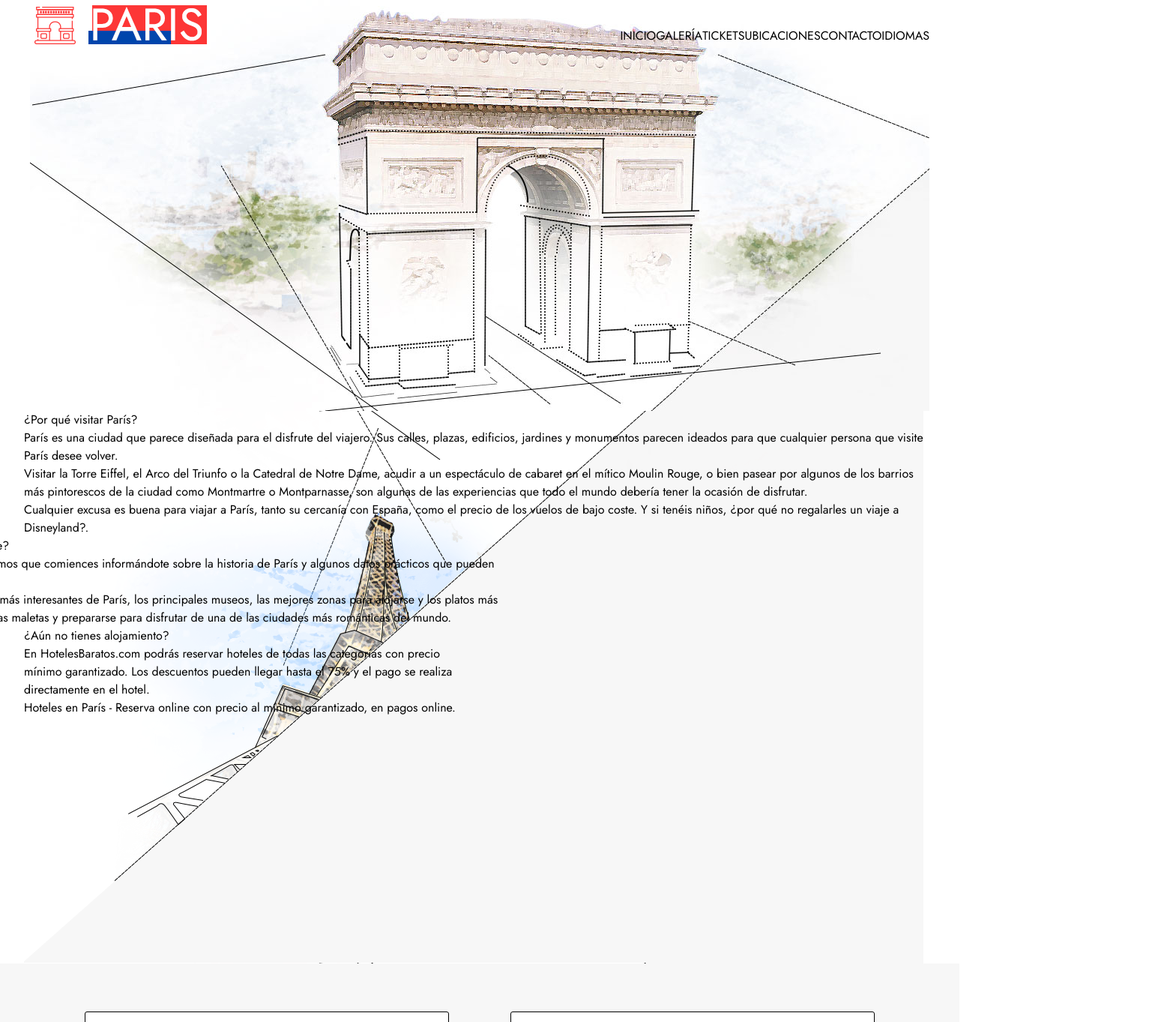
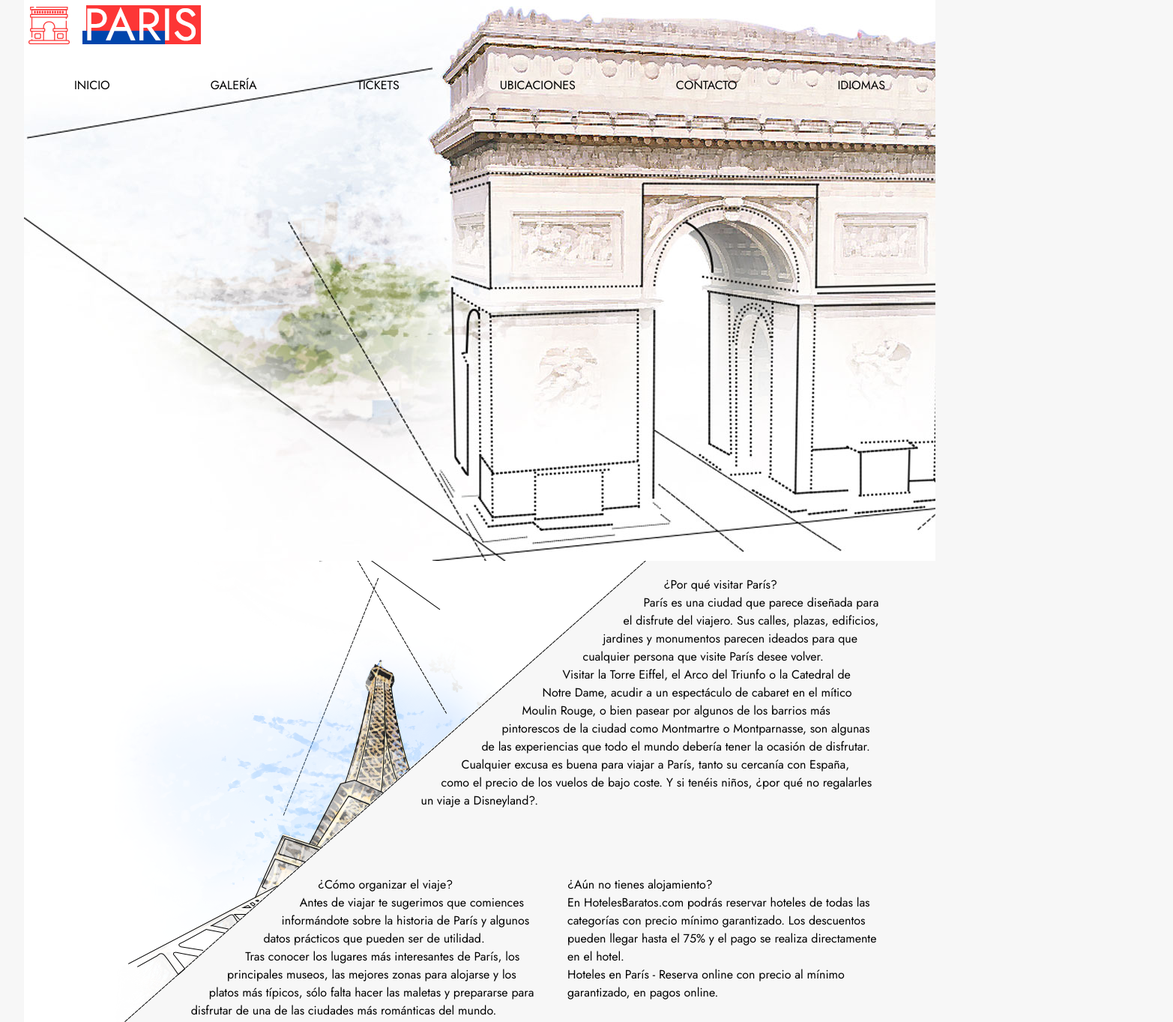
Before and after one commit to AlessanderDelgado/mdw-final-dwn1b, a website: page src/index.html in a window 1280 px wide. Shown: the top 1363 px of the page at 75% size, 1565 px wide, since content can reach past the window. Drawn offline with nearby package versions, Linux system fonts and the light colour scheme; files that its build step writes are made by us from their sources; files whose address does not match are found by name; a web font is replaced by a local one.

Commit message:
changed some CSS
In order to make it 1660px max width

```diff
--- a/src/index.html
+++ b/src/index.html
@@ -23,7 +23,8 @@
 
 </head>
 <body>
-<header class="hero-banner-arch">
+<header class="header">
+    <div class="hero-banner-arch">
         <div class="isologo">
             <h1>PARIS</h1>
         </div>
@@ -37,6 +38,7 @@
                 <li>Idiomas</li>
             </ul>
         </nav>
+    </div>
 </header>
 
     <main class="container">
--- a/src/sass/components/_header.scss
+++ b/src/sass/components/_header.scss
@@ -1,10 +1,11 @@
 @use "../abstract/mixins" as *;
 @use "../abstract/breakpoints" as *;
 
-header {
+.header {
     display: flex;
     justify-content: space-between;
     align-items: flex-start;
+    max-width: map-get($breakpoints, large);
 }
 
 /* header .logo img:before {
--- a/src/sass/components/_hero.scss
+++ b/src/sass/components/_hero.scss
@@ -1,7 +1,7 @@
 .hero-banner-arch{
-    background-image: url("../assets/img/home/hero-arch-image.jpg");
-    width: 1200px;
-    height: 548px;
+    background-image: url("../assets/img/home/hero-arch-image-2.jpg");
+    width: 1660px;
+    height: 748px;
     text-align: center;
     line-height: 0;
 }
--- a/src/sass/components/_index.scss
+++ b/src/sass/components/_index.scss
@@ -2,6 +2,7 @@
 @forward '../components/header';
 @forward '../components/nav';
 @forward '../components/nav-mobile';
+@forward '../components/parallelogram';
 @forward '../components/button';
 @forward '../components/hero';
 @forward '../components/interests';
--- a/src/sass/components/_layout.scss
+++ b/src/sass/components/_layout.scss
@@ -8,6 +8,7 @@
 body {
   font-family: 'Jost', sans-serif;
   margin: 0;
+  background-color: $complementary-color-20;
 }
 
 .container {
--- /dev/null
+++ b/src/sass/components/_parallelogram.scss
@@ -0,0 +1,46 @@
+.shape {
+    -webkit-shape-outside: polygon(90% 0, 100% 0, 0 100%, 0 100%);
+    shape-outside: polygon(90% 0, 100% 0, 10% 100%, 0 100%) content-box;
+    clip-path: polygon(90% 0, 100% 0, 10% 100%, 0 100%) content-box;
+    float: left;
+    width: 500px;
+    height: 400px;
+    margin-left: 5%;
+    /* overflow: hidden; */
+    /* the following three lines are only for demonstration purposes */
+    /* background: #444;
+    -webkit-clip-path: polygon(90% 0, 100% 0, 10% 100%, 0 100%);
+    clip-path: polygon(90% 0, 100% 0, 10% 100%, 0 100%); */
+}
+
+.shape2 {
+    -webkit-shape-outside: polygon(90% 0, 100% 0, 0 100%, 0 100%);
+    shape-outside: polygon(90% 0, 100% 0, 10% 100%, 0 100%) content-box;
+    clip-path: polygon(90% 0, 100% 0, 10% 100%, 0 100%) content-box;
+    float: left;
+    width: 280px;
+    height: 250px;
+
+    /* margin-left: -30px; */
+    /* the following three lines are only for demonstration purposes */
+    /* background: #444;
+    -webkit-clip-path: polygon(90% 0, 100% 0, 10% 100%, 0 100%);
+    clip-path: polygon(90% 0, 100% 0, 10% 100%, 0 100%); */
+}
+.parallelogram {
+    /* width: 800px; */
+    padding: 20px 20px 20px 0;
+    -webkit-transform: skew(-30deg);
+    -moz-transform: skew(-30deg);
+    transform: skew(-30deg);
+    /* background: #ccc; */
+    margin: 0 0 0 26%;
+}
+
+.parallelogram .text {
+    width: 830px;
+    -webkit-transform: skew(30deg);
+    -moz-transform: skew(30deg);
+    transform: skew(30deg);
+
+}
```
Also changed, not shown: src/assets/img/home/hero-arch-image-2.jpg (added). Lines whose indentation alone changed are shown as unchanged.
